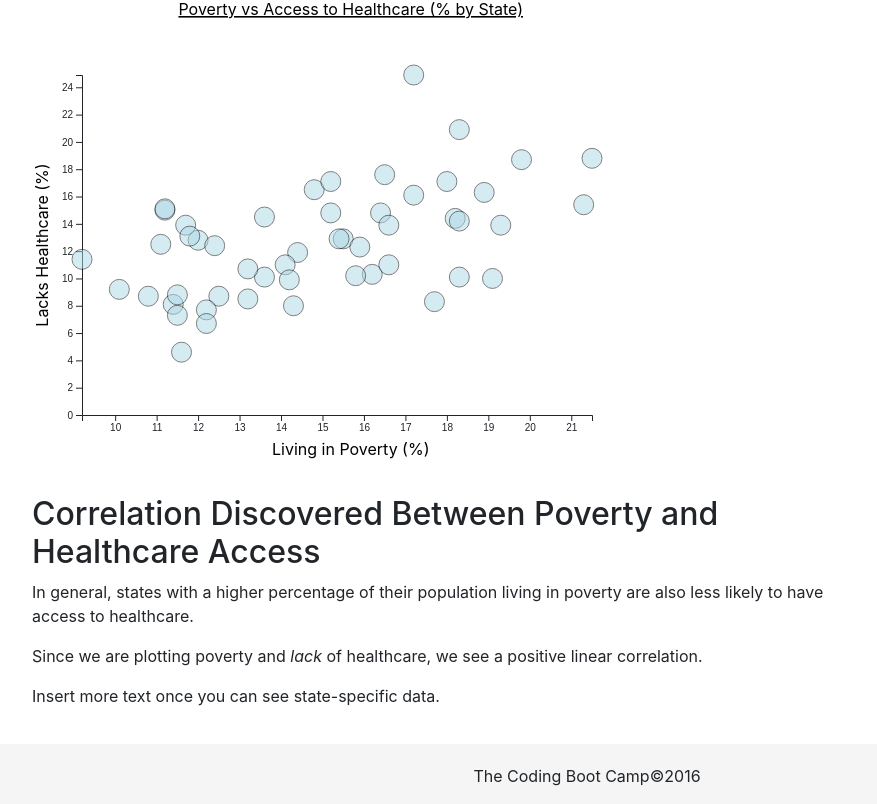
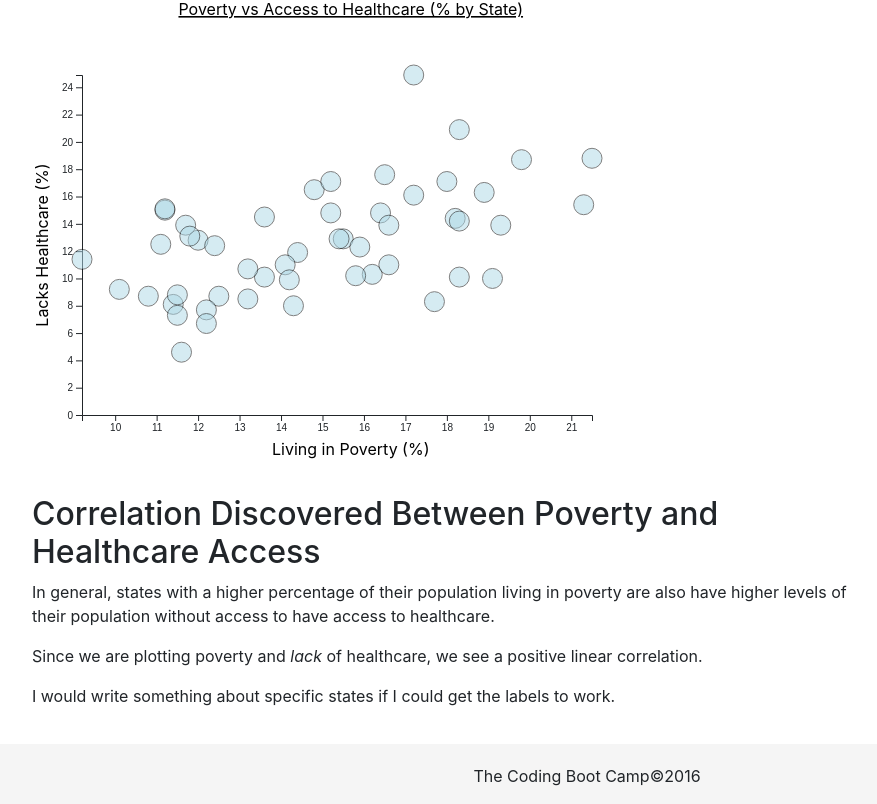
Before and after one commit to kirstenfischl/D3-challenge, a plain HTML site: page index.html in a window 1280 px wide. Shown: the part 61-865 px from the top of the page, without its empty margins (53-930 px from the left). Drawn offline with nearby package versions, Linux system fonts and the light colour scheme.

Commit message:
update html

```diff
--- a/index.html
+++ b/index.html
@@ -29,11 +29,11 @@
       <div class="col-xs-12  col-md-9">
         <div class="article">
           <h2>Correlation Discovered Between Poverty and Healthcare Access</h2>
-          <p>In general, states with a higher percentage of their population living in poverty are also less  likely to have access to healthcare.</p>
+          <p>In general, states with a higher percentage of their population living in poverty are also have higher levels of their population without access to have access to healthcare.</p>
 
           <p>Since we are plotting poverty and <i>lack</i> of healthcare, we see a positive linear correlation.</p>
 
-          <p>Insert more text once you can see state-specific data.</p>
+          <p>I would write something about specific states if I could get the labels to work.</p>
         </div>
       </div>
     </div>
```
